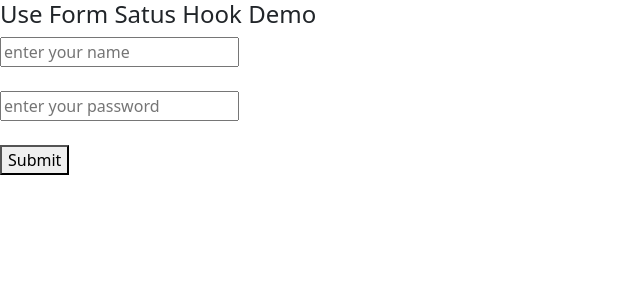
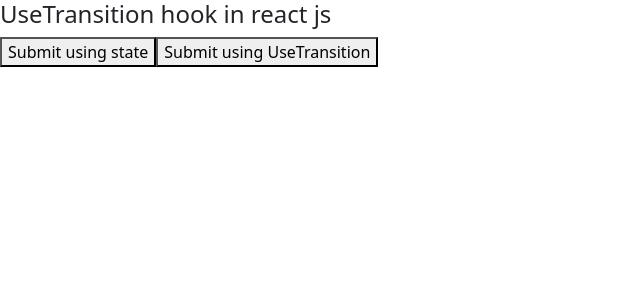
Before and after one commit to Namrata725/reactJsLearning, a React (Vite) app: page / in a window 1280 px wide. Shown: the top 300 px of the page, without its empty margins (0-640 px from the left). Built offline with nearby package versions, Linux system fonts and the light colour scheme.

Commit message:
docs +code for useTransition hook

```diff
--- a/src/App.jsx
+++ b/src/App.jsx
@@ -29,6 +29,7 @@ import Uncontrolled from "./Uncontrolled";
 import FunctionProps from "./FunctionProps";
 import ForwardRefDemo from "./ForwardRefDemo";
 import UseFormSatusHookDemo from "./UseFormSatusHookDemo";
+import UserTransitionDemo from "./UseTransitionDemo";
 function App() {
   return (
     <div>
@@ -95,7 +96,9 @@ function App() {
 
       {/* <ForwardRefDemo /> */}
 
-      <UseFormSatusHookDemo />
+      {/* <UseFormSatusHookDemo /> */}
+
+      <UserTransitionDemo />
     </div>
   );
 }
--- /dev/null
+++ b/src/UseTransitionDemo.jsx
@@ -0,0 +1,42 @@
+import { startTransition, useState, useTransition } from "react";
+
+function UserTransitionDemo() {
+  //using state
+
+  const [pendingState, setPendingState] = useState(false);
+  const handleButtonState = async () => {
+    setPendingState(true);
+
+    await new Promise((res) => setTimeout(res, 2000));
+    setPendingState(false);
+  };
+
+  const [pendingTransition, setPendingTransition] = useTransition();
+  const handlePendingTransition = () => {
+    setPendingTransition(async () => {
+      await new Promise((res) => setTimeout(res, 2000));
+    });
+  };
+
+  return (
+    <div>
+      <h4>UseTransition hook in react js</h4>
+
+      <button disabled={pendingState} onClick={handleButtonState}>
+        {pendingState ? "submitting" : "Submit using state"}
+      </button>
+      <button disabled={pendingTransition} onClick={handlePendingTransition}>
+        {pendingTransition ? (
+          <img
+            src="https://res.cloudinary.com/bytesizedpieces/image/upload/v1656084931/article/a-how-to-guide-on-making-an-animated-loading-image-for-a-website/animated_loader_gif_n6b5x0.gif"
+            style={{ width: "200px" }}
+          />
+        ) : (
+          "Submit using UseTransition"
+        )}
+      </button>
+    </div>
+  );
+}
+
+export default UserTransitionDemo;
```
Also changed, not shown: 1 other file (tests, documents, lock files or other folders).
